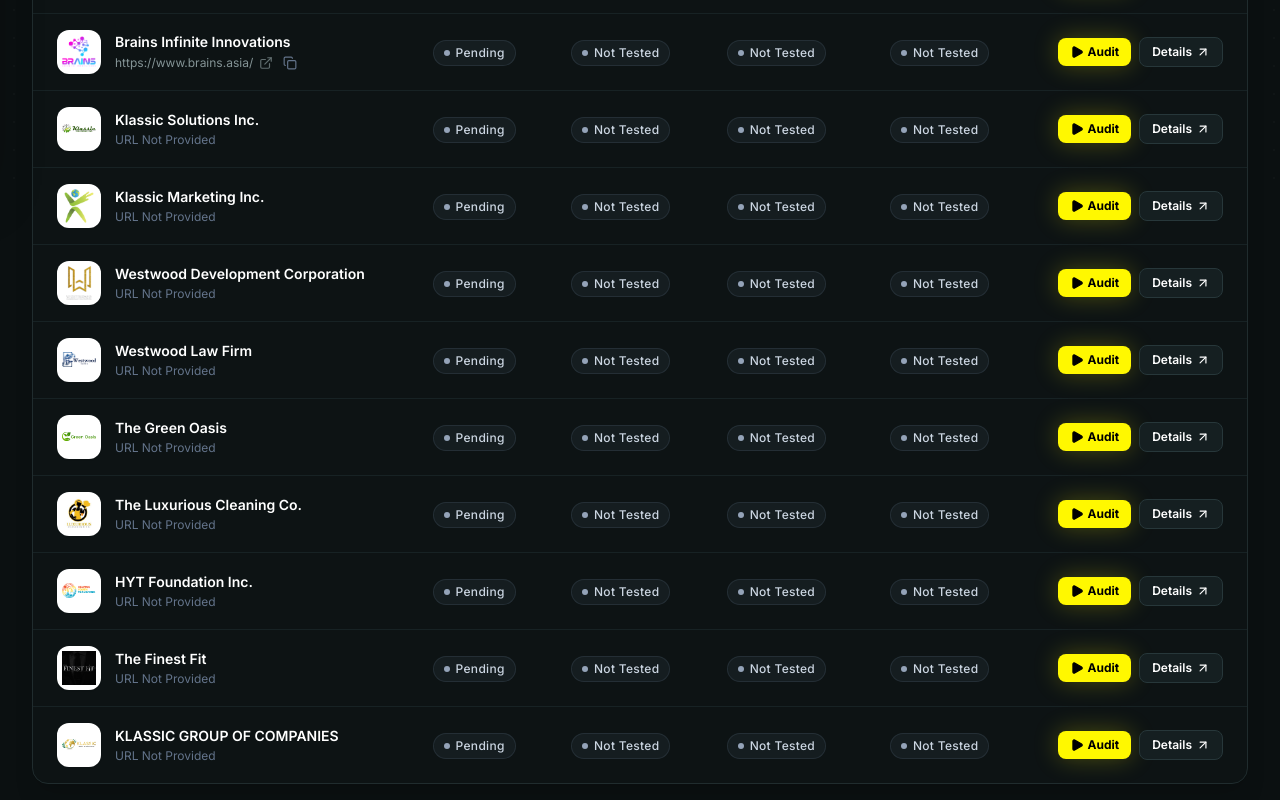
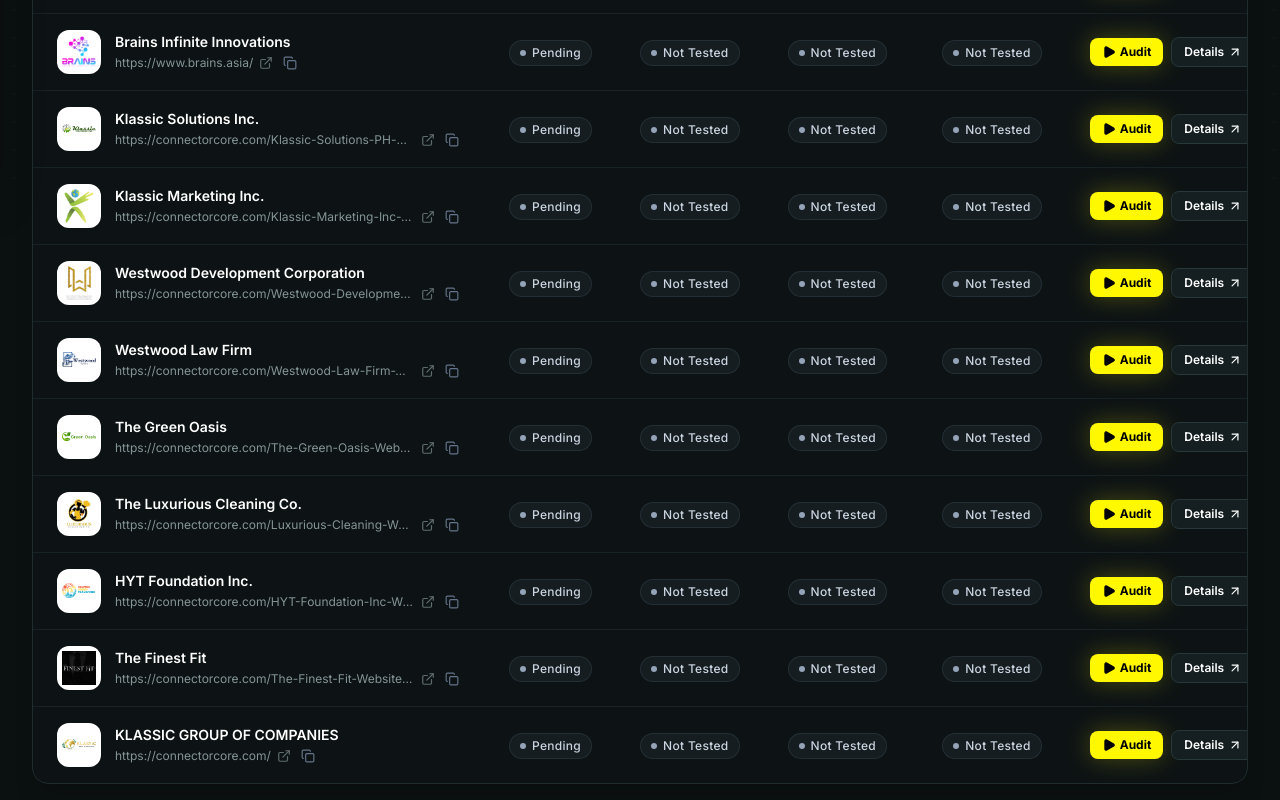
Before and after one commit to Johsua1/Website-Auditing, a React (Vite) app in the folder Web-Auditing/: page / in a window 1280 px wide. Shown: the part 620-1420 px from the top of the page. Built offline with nearby package versions, Linux system fonts and the light colour scheme.

Commit message:
with design and fix audit

```diff
--- a/Web-Auditing/src/data/mockData.js
+++ b/Web-Auditing/src/data/mockData.js
@@ -4,7 +4,7 @@
   {
     id: 1,
     name: "Connector",
-    url: "URL Not Provided",
+    url: "https://connectorcore.com/Connector-Website-master",
     type: "Website",
     dateAudited: null,
     status: "Pending",
@@ -34,7 +34,7 @@
   {
     id: 3,
     name: "Klassic Solutions Inc.",
-    url: "URL Not Provided",
+    url: "https://connectorcore.com/Klassic-Solutions-PH-master/",
     type: "Website",
     dateAudited: null,
     status: "Pending",
@@ -49,7 +49,7 @@
   {
     id: 4,
     name: "Klassic Marketing Inc.",
-    url: "URL Not Provided",
+    url: "https://connectorcore.com/Klassic-Marketing-Inc-Website-master/",
     type: "Website",
     dateAudited: null,
     status: "Pending",
@@ -64,7 +64,7 @@
   {
     id: 5,
     name: "Westwood Development Corporation",
-    url: "URL Not Provided",
+    url: "https://connectorcore.com/Westwood-Development-Corp-Website-master/",
     type: "Website",
     dateAudited: null,
     status: "Pending",
@@ -79,7 +79,7 @@
   {
     id: 6,
     name: "Westwood Law Firm",
-    url: "URL Not Provided",
+    url: "https://connectorcore.com/Westwood-Law-Firm-Website-master/",
     type: "Website",
     dateAudited: null,
     status: "Pending",
@@ -94,7 +94,7 @@
   {
     id: 7,
     name: "The Green Oasis",
-    url: "URL Not Provided",
+    url: "https://connectorcore.com/The-Green-Oasis-Website-master/",
     type: "Website",
     dateAudited: null,
     status: "Pending",
@@ -109,7 +109,7 @@
   {
     id: 8,
     name: "The Luxurious Cleaning Co.",
-    url: "URL Not Provided",
+    url: "https://connectorcore.com/Luxurious-Cleaning-Website-master/",
     type: "Website",
     dateAudited: null,
     status: "Pending",
@@ -124,7 +124,7 @@
   {
     id: 9,
     name: "HYT Foundation Inc.",
-    url: "URL Not Provided",
+    url: "https://connectorcore.com/HYT-Foundation-Inc-Website-master/",
     type: "Website",
     dateAudited: null,
     status: "Pending",
@@ -139,7 +139,7 @@
   {
     id: 10,
     name: "The Finest Fit",
-    url: "URL Not Provided",
+    url: "https://connectorcore.com/The-Finest-Fit-Website-master/",
     type: "Website",
     dateAudited: null,
     status: "Pending",
@@ -154,7 +154,7 @@
   {
     id: 11,
     name: "KLASSIC GROUP OF COMPANIES",
-    url: "URL Not Provided",
+    url: "https://connectorcore.com/",
     type: "Website",
     dateAudited: null,
     status: "Pending",
```
